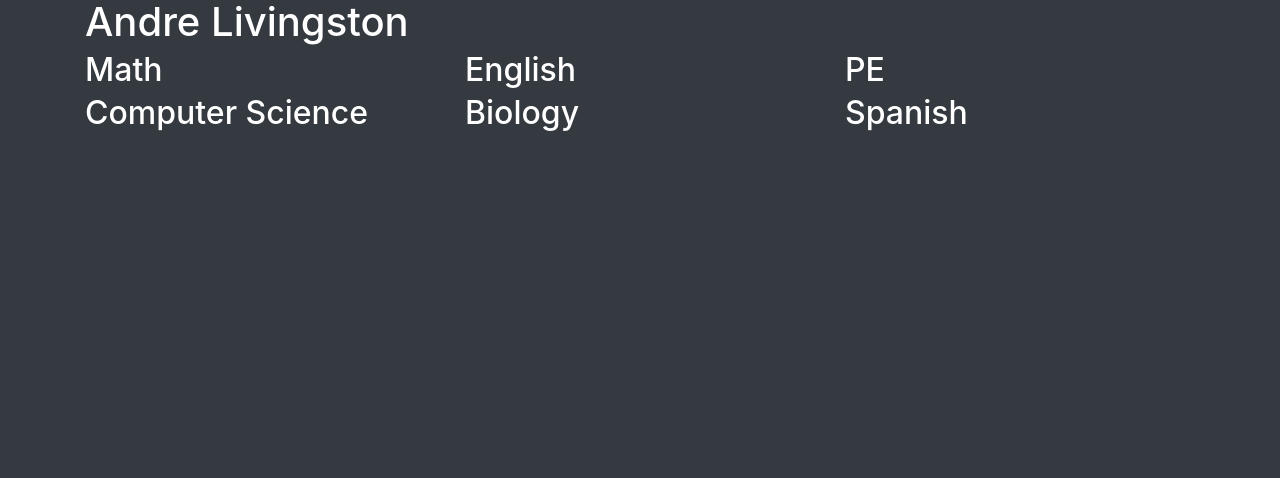
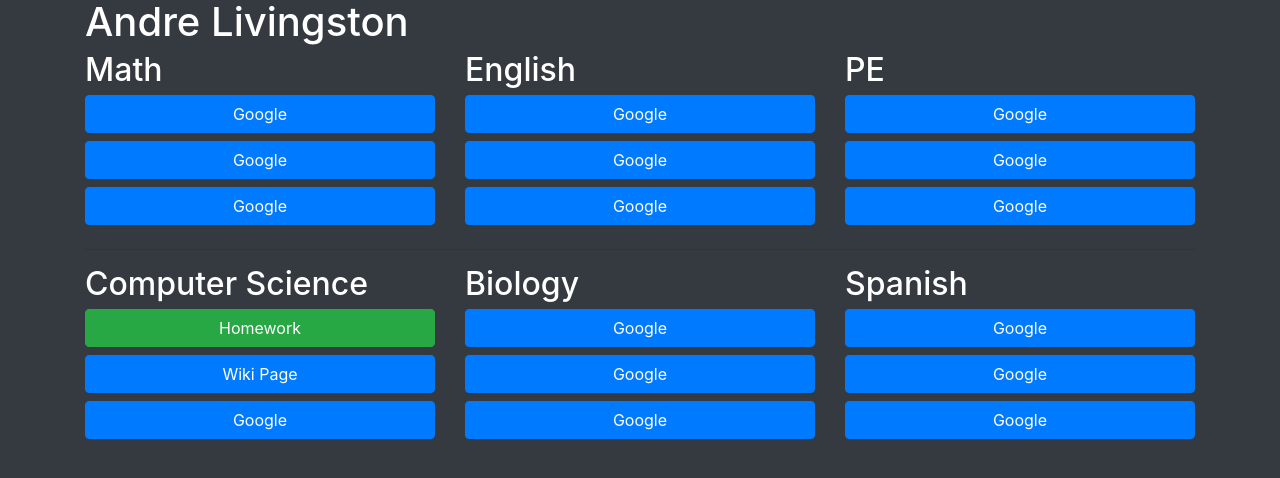
Before and after one commit to andrelivingston/home, a website: page index.html in a window 1280 px wide. Drawn offline with nearby package versions, Linux system fonts and the light colour scheme.

Commit message:
Updated links

```diff
--- a/index.html
+++ b/index.html
@@ -3,6 +3,7 @@
 
 <head>
     <!-- Required meta tags -->
+    <title>Andre Livingston</title>
     <meta charset="utf-8">
     <meta name="viewport" content="width=device-width, initial-scale=1, shrink-to-fit=no">
     <link rel="shortcut icon" href="./favicon.ico">
@@ -17,23 +18,78 @@
         <div class="row">
             <div class="col">
                 <h2>Math</h2>
+                <a href="http://google.com" class="btn btn-primary btn-block mb-2" target="_blank">
+                    Google
+                </a>
+                <a href="http://google.com" class="btn btn-primary btn-block mb-2" target="_blank">
+                    Google
+                </a>
+                <a href="http://google.com" class="btn btn-primary btn-block mb-2" target="_blank">
+                    Google
+                </a>
             </div>
             <div class="col">
                 <h2>English</h2>
+                <a href="http://google.com" class="btn btn-primary btn-block mb-2" target="_blank">
+                    Google
+                </a>
+                <a href="http://google.com" class="btn btn-primary btn-block mb-2" target="_blank">
+                    Google
+                </a>
+                <a href="http://google.com" class="btn btn-primary btn-block mb-2" target="_blank">
+                    Google
+                </a>
             </div>
             <div class="col">
                 <h2>PE</h2>
+                <a href="http://google.com" class="btn btn-primary btn-block mb-2" target="_blank">
+                    Google
+                </a>
+                <a href="http://google.com" class="btn btn-primary btn-block mb-2" target="_blank">
+                    Google
+                </a>
+                <a href="http://google.com" class="btn btn-primary btn-block mb-2" target="_blank">
+                    Google
+                </a>
             </div>
         </div>
+        <hr />
         <div class="row">
             <div class="col">
                 <h2>Computer Science</h2>
+                <a href="http://google.com" class="btn btn-success btn-block mb-2" target="_blank">
+                    Homework
+                </a>
+                <a href="http://google.com" class="btn btn-primary btn-block mb-2" target="_blank">
+                    Wiki Page
+                </a>
+                <a href="http://google.com" class="btn btn-primary btn-block mb-2" target="_blank">
+                    Google
+                </a>
             </div>
             <div class="col">
                 <h2>Biology</h2>
+                <a href="http://google.com" class="btn btn-primary btn-block mb-2" target="_blank">
+                    Google
+                </a>
+                <a href="http://google.com" class="btn btn-primary btn-block mb-2" target="_blank">
+                    Google
+                </a>
+                <a href="http://google.com" class="btn btn-primary btn-block mb-2" target="_blank">
+                    Google
+                </a>
             </div>
             <div class="col">
                 <h2>Spanish</h2>
+                <a href="http://google.com" class="btn btn-primary btn-block mb-2" target="_blank">
+                    Google
+                </a>
+                <a href="http://google.com" class="btn btn-primary btn-block mb-2" target="_blank">
+                    Google
+                </a>
+                <a href="http://google.com" class="btn btn-primary btn-block mb-2" target="_blank">
+                    Google
+                </a>
             </div>
         </div>
     </div>
```
